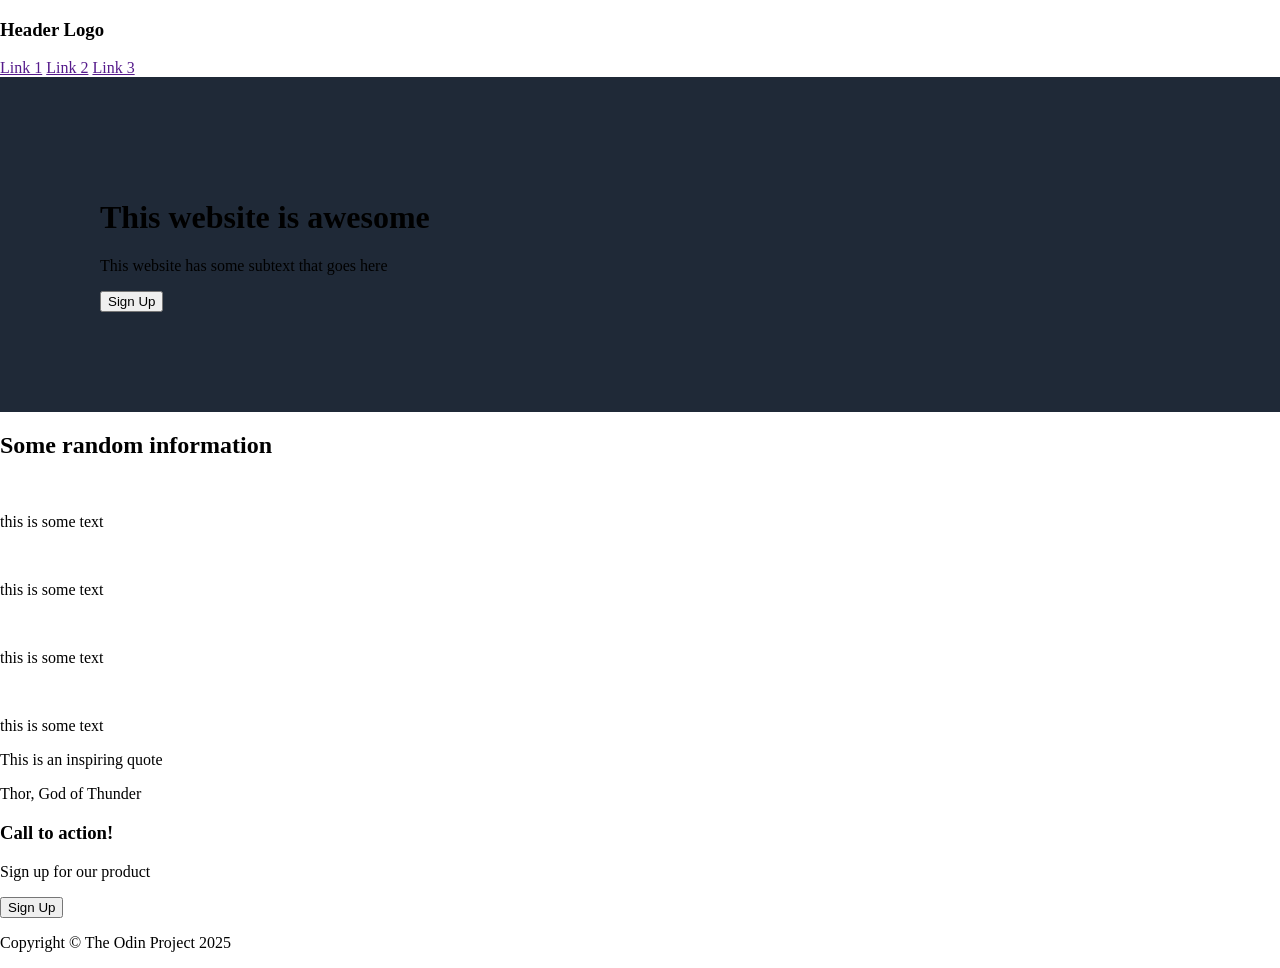
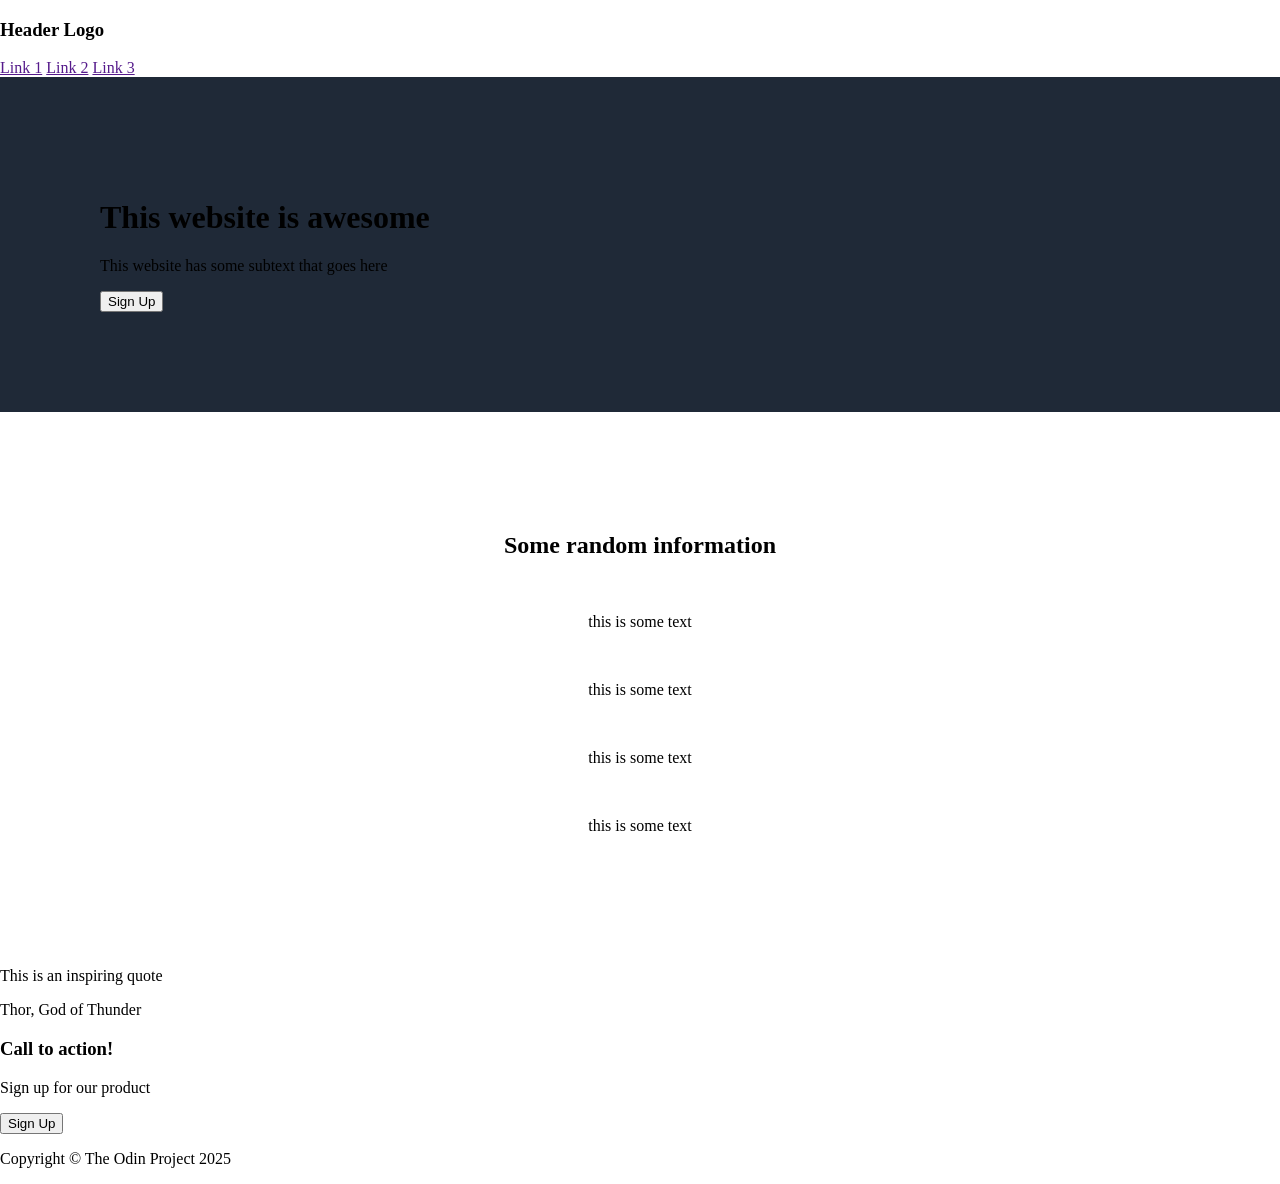

Completed CSS of Body 2 of Home Page

--- a/styles.css
+++ b/styles.css
@@ -101,3 +101,54 @@ body {
     color: #f9faf8;
     font-family: system-ui, -apple-system, BlinkMacSystemFont, 'Segoe UI', Roboto, Oxygen, Ubuntu, Cantarell, 'Open Sans', 'Helvetica Neue', sans-serif;
 }
+
+#body2 {
+    padding: 100px;
+    display: flex;
+    flex-direction: column;
+    justify-content: center;
+    align-items: center;
+}
+
+#body2 h1 {
+    flex: 1;
+    font-family: system-ui, -apple-system, BlinkMacSystemFont, 'Segoe UI', Roboto, Oxygen, Ubuntu, Cantarell, 'Open Sans', 'Helvetica Neue', sans-serif;
+    font-size: 36px;
+    color: #1f2937;
+    font-weight: 900;
+}
+
+#b2-info {
+    flex: 1;
+    display: flex;
+    justify-content: center;
+    align-items: center;
+}
+
+#b2-info .info-img {
+    flex: 1;
+    display: flex;
+    flex-direction: column;
+    justify-content: center;
+    align-items: center;
+    padding: 15px;
+}
+
+.info-img .image {
+    flex: auto;
+    border: 3px solid #3882f6;
+    border-radius: 8px;
+    height: 150px;
+    width: 150px;
+}
+
+.info-img p {
+    flex: auto;
+    text-align: center;
+    font-family: system-ui, -apple-system, BlinkMacSystemFont, 'Segoe UI', Roboto, Oxygen, Ubuntu, Cantarell, 'Open Sans', 'Helvetica Neue', sans-serif;
+    font-size: 18px;
+    color: gray;
+    margin: 0px;
+    width: 175px;
+    padding-top: 10px;
+}
